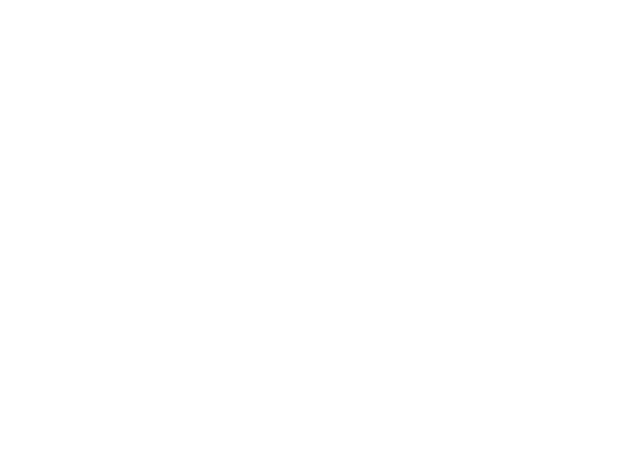
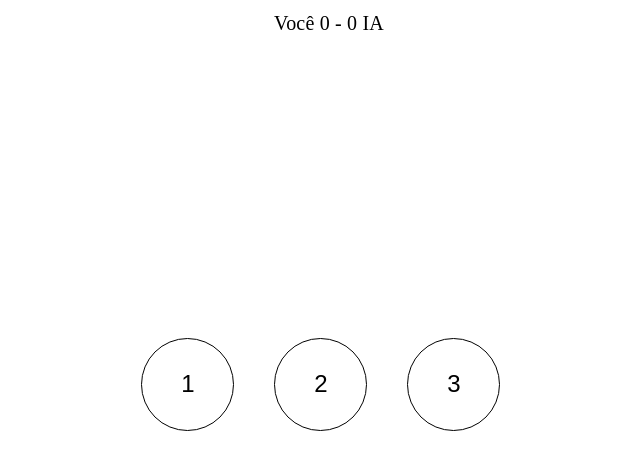
Before and after one commit to tahaluh/jokenpoIA-MTC, a React (Create React App) app in the folder typescript-client/: page / in a window 1280 px wide. Before the commit this address had no page. Shown: the top 470 px of the page, without its empty margins (319-959 px from the left). Built offline with nearby package versions, Linux system fonts and the light colour scheme.

Commit message:
feat: basic buttons & ui added

```diff
--- a/typescript-client/package.json
+++ b/typescript-client/package.json
@@ -3,6 +3,10 @@
   "version": "0.1.0",
   "private": true,
   "dependencies": {
+    "@emotion/react": "^11.11.0",
+    "@emotion/styled": "^11.11.0",
+    "@iconify/react": "^4.1.0",
+    "@mui/material": "^5.13.3",
     "@testing-library/jest-dom": "^5.16.5",
     "@testing-library/react": "^13.4.0",
     "@testing-library/user-event": "^13.5.0",
--- /dev/null
+++ b/typescript-client/src/components/iconify/index.ts
@@ -0,0 +1,3 @@
+export * from './types';
+
+export { default } from './Iconify';
--- /dev/null
+++ b/typescript-client/src/components/iconify/types.ts
@@ -0,0 +1,5 @@
+import { IconifyIcon } from '@iconify/react';
+
+// ----------------------------------------------------------------------
+
+export type IconifyProps = IconifyIcon | string;
--- a/typescript-client/src/pages/gamePage.tsx
+++ b/typescript-client/src/pages/gamePage.tsx
@@ -1,3 +1,103 @@
+import {
+  Box,
+  Button,
+  ButtonBase,
+  Grid,
+  IconButton,
+  Typography,
+} from "@mui/material";
+import { useState } from "react";
+import { Helmet } from "react-helmet-async";
+import Iconify from "../components/iconify";
+
 export default function GamePage() {
-  return <></>;
+  const [playerPoints, setPlayerPoints] = useState<number>(0);
+  const [aiPoints, setAIPoints] = useState<number>(0);
+
+  return (
+    <>
+      <Helmet>
+        <title> Pedra, Papel... e AI?</title>
+      </Helmet>
+      <Grid // contador de pontos
+        container
+        item
+        justifyContent="center"
+        alignItems="center"
+        sx={{
+          position: "fixed",
+          top: "0",
+        }}
+      >
+        <Grid item paddingX={3} borderTop={0}>
+          <Typography padding={1} fontSize={20} fontFamily={"cursive"}>
+            Você {`${playerPoints} - ${aiPoints}`} IA
+          </Typography>
+        </Grid>
+      </Grid>
+      <Grid
+        container
+        flexDirection="column"
+        alignItems="center"
+        justifyContent="center"
+        minHeight="100vh"
+        spacing={6}
+      >
+        <Grid
+          item
+          container
+          xs={8}
+          md={6}
+          lg={4}
+          xl={3}
+          justifyContent="center"
+          flexDirection="row"
+          gap={5}
+        >
+          <Grid item justifyContent="center">
+            <IconButton color="inherit" sx={{ border: "1px solid black" }}>
+              <Grid
+                container
+                width="75px"
+                height="75px"
+                justifyContent="center"
+                alignItems="center"
+              >
+                1
+              </Grid>
+              {/* <Iconify icon="la:hand-rock-solid" width="75px" /> */}
+            </IconButton>
+          </Grid>
+          <Grid item justifyContent="center">
+            <IconButton color="inherit" sx={{ border: "1px solid black" }}>
+              <Grid
+                container
+                width="75px"
+                height="75px"
+                justifyContent="center"
+                alignItems="center"
+              >
+                2
+              </Grid>
+              {/* <Iconify icon="la:hand-paper-solid" width="75px" /> */}
+            </IconButton>
+          </Grid>
+          <Grid item justifyContent="center">
+            <IconButton color="inherit" sx={{ border: "1px solid black" }}>
+              <Grid
+                container
+                width="75px"
+                height="75px"
+                justifyContent="center"
+                alignItems="center"
+              >
+                3
+              </Grid>
+              {/*<Iconify icon="la:hand-scissors-solid" width="75px" />*/}
+            </IconButton>
+          </Grid>
+        </Grid>
+      </Grid>
+    </>
+  );
 }
--- a/typescript-client/src/routes/index.tsx
+++ b/typescript-client/src/routes/index.tsx
@@ -1,10 +1,11 @@
 import { useRoutes } from "react-router-dom";
 import { GamePage } from "./elements";
+import { useState } from "react";
 
 export default function Router() {
   return useRoutes([
     {
-      path: "/:state",
+      path: "/",
       element: <GamePage />,
     },
   ]);
```
Also changed, not shown: typescript-client/src/components/iconify/Iconify.tsx (added, +19 -0 lines), 1 other file (tests, documents, lock files or other folders).
